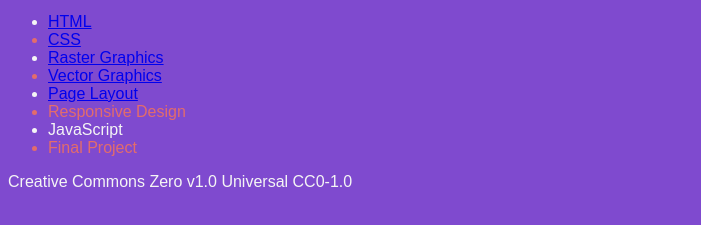
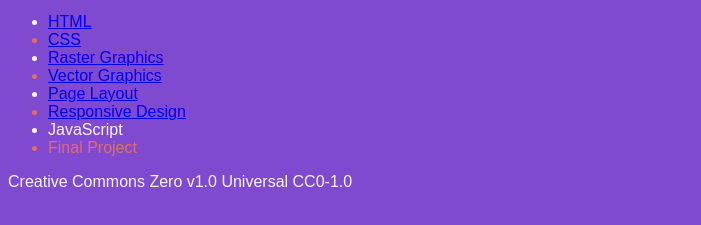
Before and after one commit to Julius-PC/site, a plain HTML site: page index.html in a window 1280 px wide. Shown: the part 233-458 px from the top of the page, without its empty margins (0-701 px from the left). Drawn offline with Linux system fonts and the light colour scheme.

Commit message:
Update index.html

```diff
--- a/index.html
+++ b/index.html
@@ -24,7 +24,7 @@
       <li><a href="raster-graphics/index.html">Raster Graphics</a></li>
       <li class="even"><a href="me/index.html">Vector Graphics</a></li>
       <li><a href="page-layout/index.html">Page Layout</a></li>
-      <li class="even">Responsive Design</li>
+      <li class="even"><a href="responsive-design/index.html">Responsive Design</a></li>
       <li>JavaScript</li>
       <li class="even">Final Project</li>
     </ul>
```
